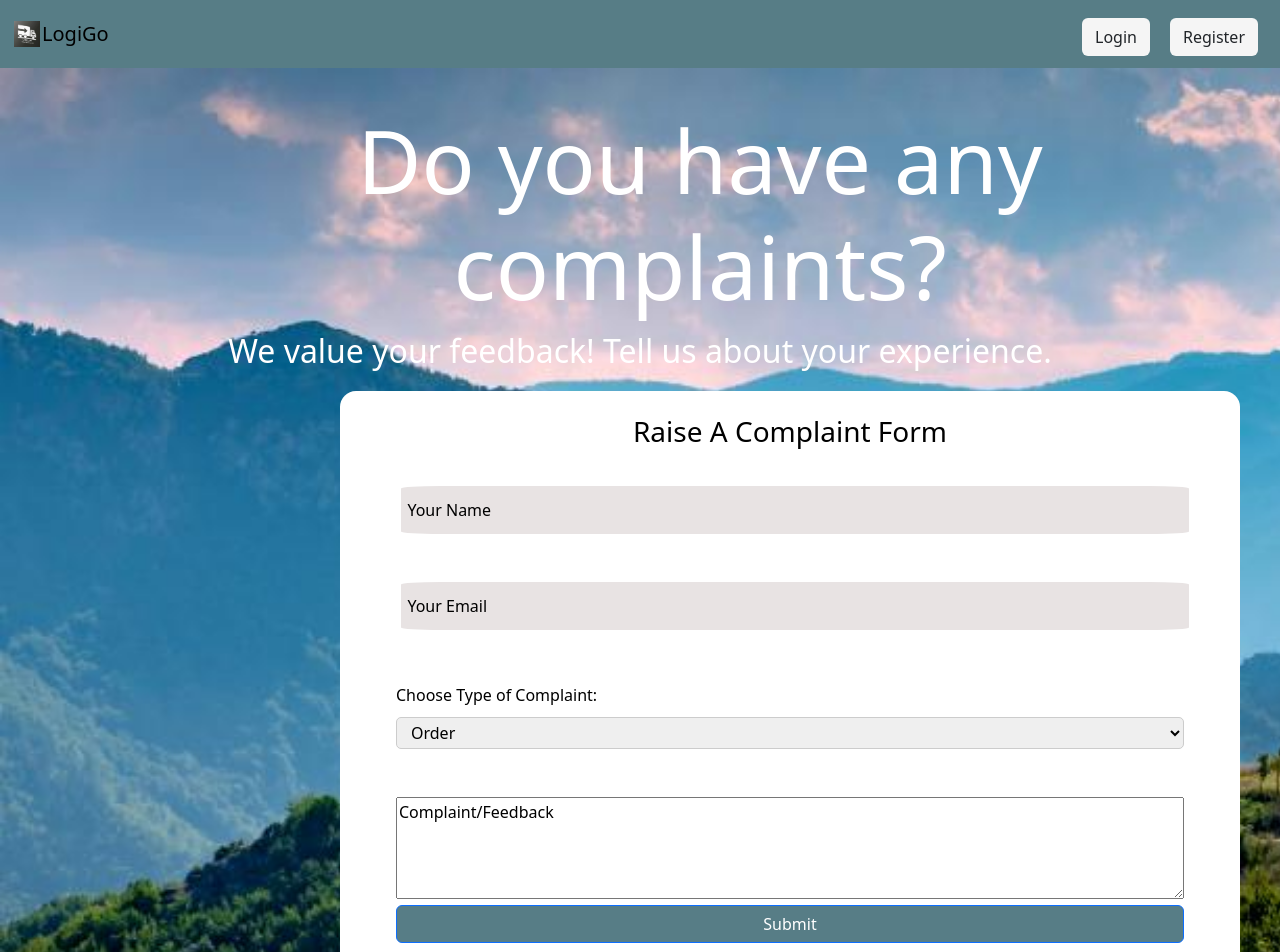
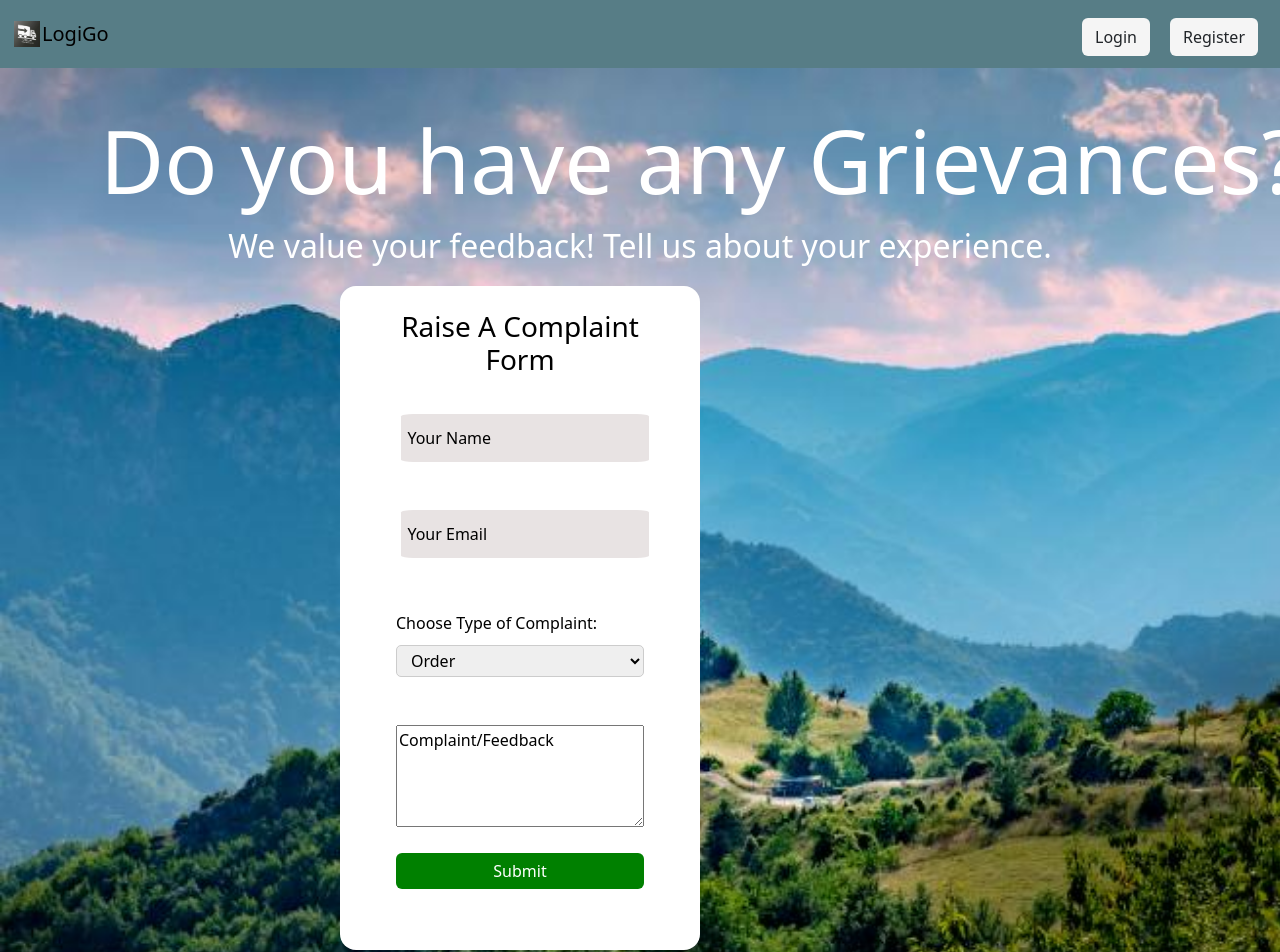
Before and after one commit to mitrya/ONDC-LOGISTICS-BAP, a React (Vite) app in the folder client/: page /grievance in a window 1280 px wide. Shown: the top 952 px of the page. Built offline with nearby package versions, Linux system fonts and the light colour scheme.

Commit message:
Update grievance.component.jsx

```diff
--- a/client/src/components/grievance/grievance.component.jsx
+++ b/client/src/components/grievance/grievance.component.jsx
@@ -92,7 +92,7 @@ function Grievance() {
                     <textarea name="content" placeholder="Complaint/Feedback" onChange={handleChange} style={{width:'100%', paddingBottom:'50px'}}/>
                     {info.length>0 && displayMessage(info)}
                     {/* <input type="submit" id="grievance-message-submit" value="SUBMIT" /> */}
-                    <Button id="Submit-complaint" variant="primary" onClick={handleClick} >Submit</Button>
+                    <Button id="Submit-complaint" onClick={handleClick} style={{ marginTop:'20px', backgroundColor: 'green', color: 'white', border: 'none', fontSize: '16px'} }>Submit</Button>
                 </form>
             </>
         )
@@ -101,11 +101,11 @@ function Grievance() {
     return (
         <>
             <div className='grievance-container-fluid box  d-flex'>
-                <div id="flex_user">
+
 
                     <div id="other-info">
                         <div className="promotion">
-                            <h1 className='gheader'>Do you have any complaints?</h1 >
+                            <h1 className='gheader'>Do you have any Grievances?</h1 >
                         </div>
                         <div className="promotion-sub">
                             <span>
@@ -119,7 +119,7 @@ function Grievance() {
                         <h3>Raise A Complaint Form</h3>
                         {MyForm()}
                     </div>
-                </div>
+
 
             </div>
         </>
```
